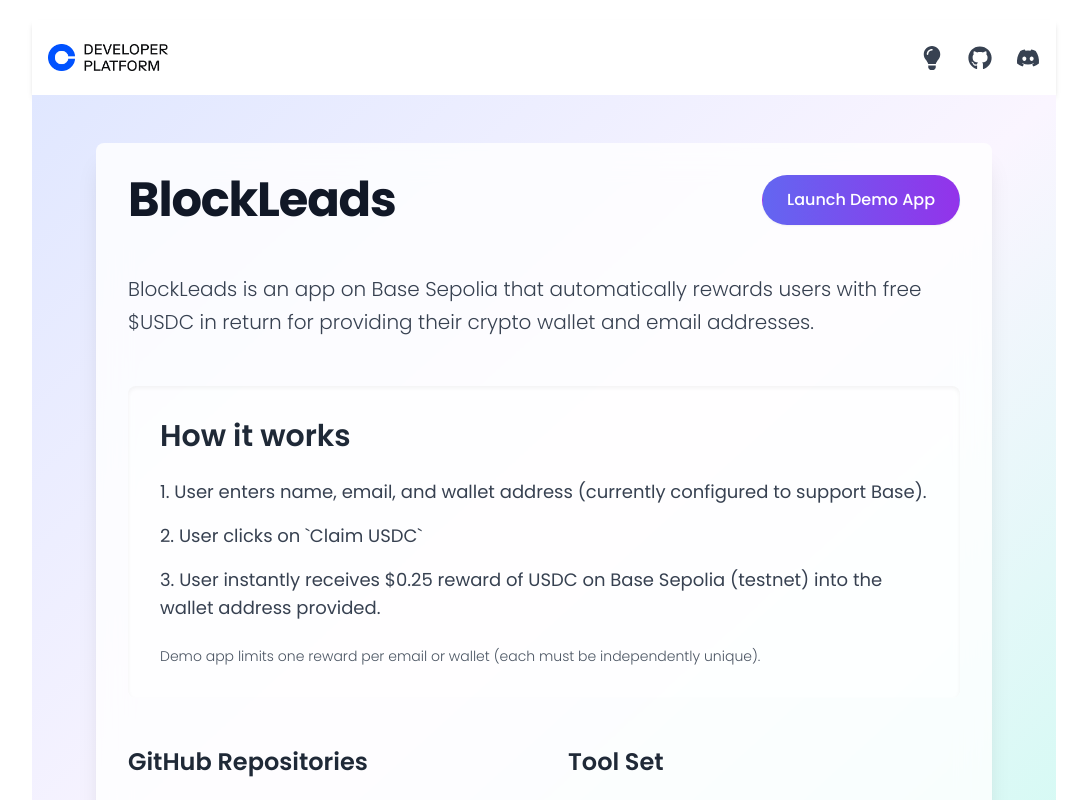
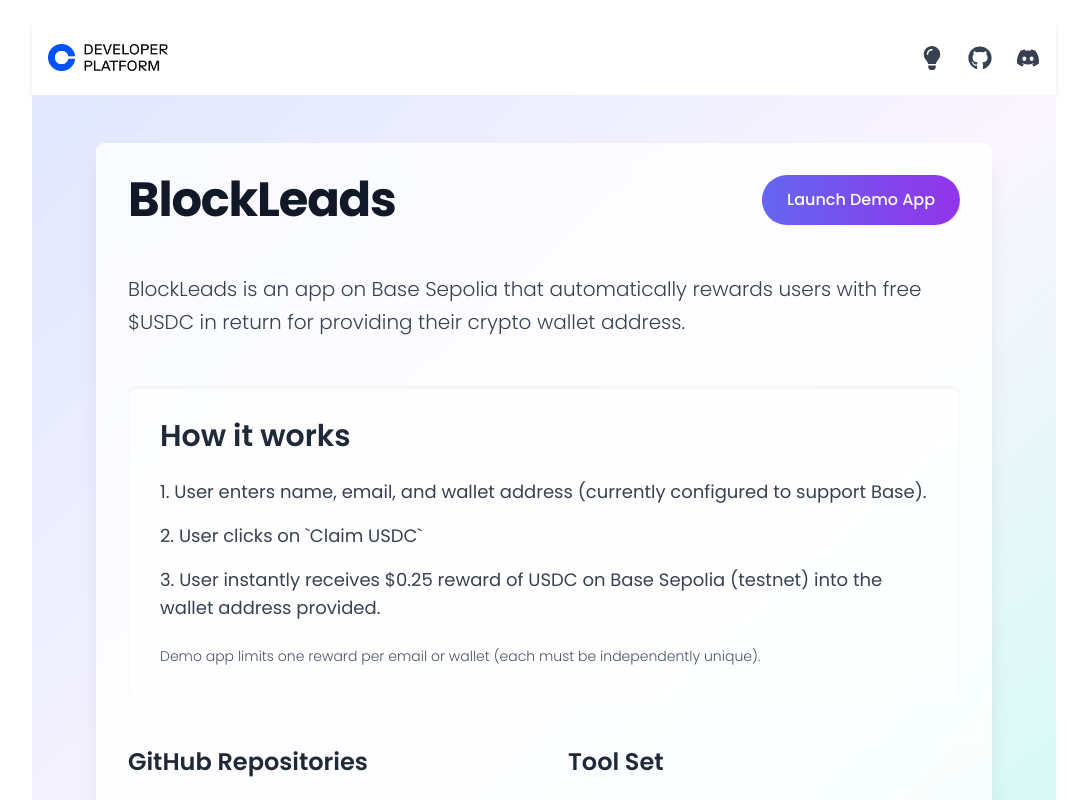
Before and after one commit to coinbase/cdp-sdk-sample-apps, a Next.js app: page /blockleads in a window 1280 px wide. Shown: the top 800 px of the page, without its empty margins (96-1183 px from the left). Built offline with nearby package versions, Linux system fonts and the light colour scheme.

Commit message:
remove emails

```diff
--- a/app/blockleads/page.tsx
+++ b/app/blockleads/page.tsx
@@ -19,7 +19,7 @@
             </div>
 
             <p className="text-xl font-light text-gray-700 mb-12 leading-relaxed">
-              BlockLeads is an app on Base Sepolia that automatically rewards users with free $USDC in return for providing their crypto wallet and email addresses.
+              BlockLeads is an app on Base Sepolia that automatically rewards users with free $USDC in return for providing their crypto wallet address.
             </p>
 
             <div className="bg-white bg-opacity-50 rounded-lg p-8 mb-12 shadow-inner">
```
